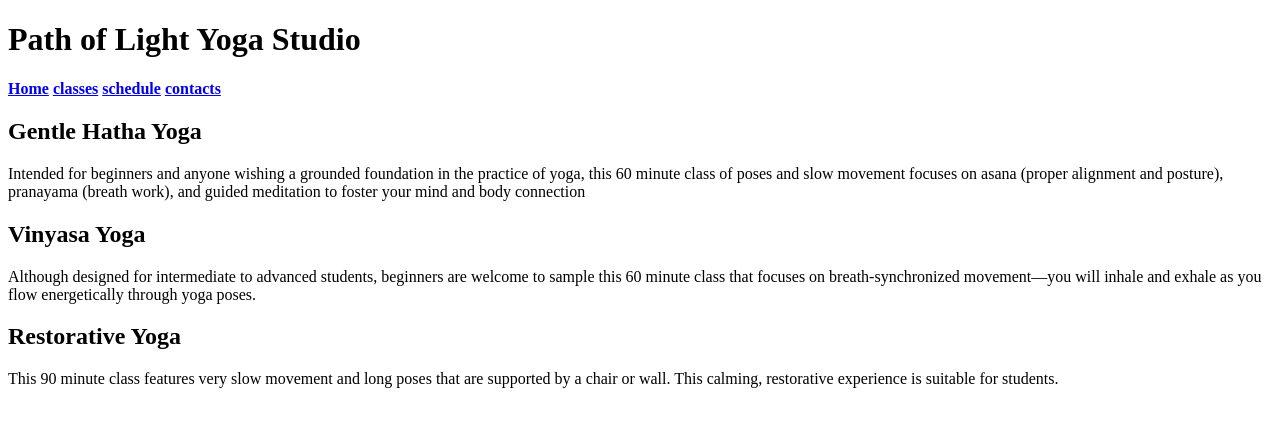
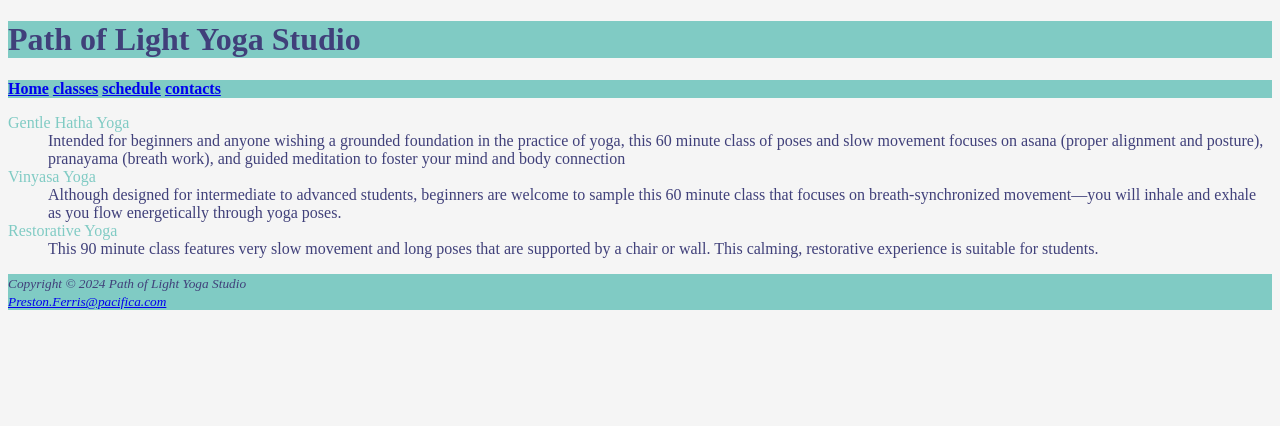
Before and after one commit to pman2005/yoga-website, a plain HTML site: page classes.html in a window 1280 px wide. Drawn offline with Linux system fonts and the light colour scheme.

Commit message:
Add files via upload

```diff
--- a/classes.html
+++ b/classes.html
@@ -3,6 +3,7 @@
 <head>
 <title>Path of Light Yoga Studio</title>
 </head>
+<link href="style.css" rel="stylesheet" type="text/css">
 <body>
 <header>
     <h1>Path of Light Yoga Studio</h1>
@@ -16,12 +17,20 @@
 </nav>
 
 <main>
-    <h2>Gentle Hatha Yoga</h2>
-    <p>Intended for beginners and anyone wishing a grounded foundation in the practice of yoga, this 60 minute class of poses and slow movement focuses on asana (proper alignment and posture), pranayama (breath work), and guided meditation to foster your mind and body connection</p>
+    <dl>
+    <dt>Gentle Hatha Yoga</dt>
+    <dd>Intended for beginners and anyone wishing a grounded foundation in the practice of yoga, this 60 minute class of poses and slow movement focuses on asana (proper alignment and posture), pranayama (breath work), and guided meditation to foster your mind and body connection</dd>
 
-    <h2>Vinyasa Yoga</h2>
-    <p>Although designed for intermediate to advanced students, beginners are welcome to sample this 60 minute class that focuses on breath-synchronized movement—you will inhale and exhale as you flow energetically through yoga poses.</p>
+    <dt>Vinyasa Yoga</dt>
+    <dd>Although designed for intermediate to advanced students, beginners are welcome to sample this 60 minute class that focuses on breath-synchronized movement—you will inhale and exhale as you flow energetically through yoga poses.</dd>
 
-    <h2>Restorative Yoga</h2>
-    <p>This 90 minute class features very slow movement and long poses that are supported by a chair or wall. This calming, restorative experience is suitable for students.</p>
+    <dt>Restorative Yoga</dt>
+    <dd>This 90 minute class features very slow movement and long poses that are supported by a chair or wall. This calming, restorative experience is suitable for students.</dd>
+</dl>
 </main>
+
+<footer>
+    <small><i>Copyright &copy; 2024 Path of Light Yoga Studio<br><a href="mialto.preston.ferris@pacifica.com"> Preston.Ferris@pacifica.com</i></small>
+</footer>
+</body>
+</html>
--- /dev/null
+++ b/style.css
@@ -0,0 +1,25 @@
+body{background-color: #F5F5F5 ;
+    color:#40407A ;}
+
+header{
+background-color: #80CBC4 ;
+color:#40407A ;
+}
+
+nav{
+    background-color:#80CBC4 ;
+}
+
+h2{
+    color: #80cbc4 ;
+
+}
+
+dt{
+    color:#80cbc4 ;
+
+}
+
+footer{
+    background-color: #80cbc4;
+}
```
Also changed, not shown: index.html (+2 -1 lines).
